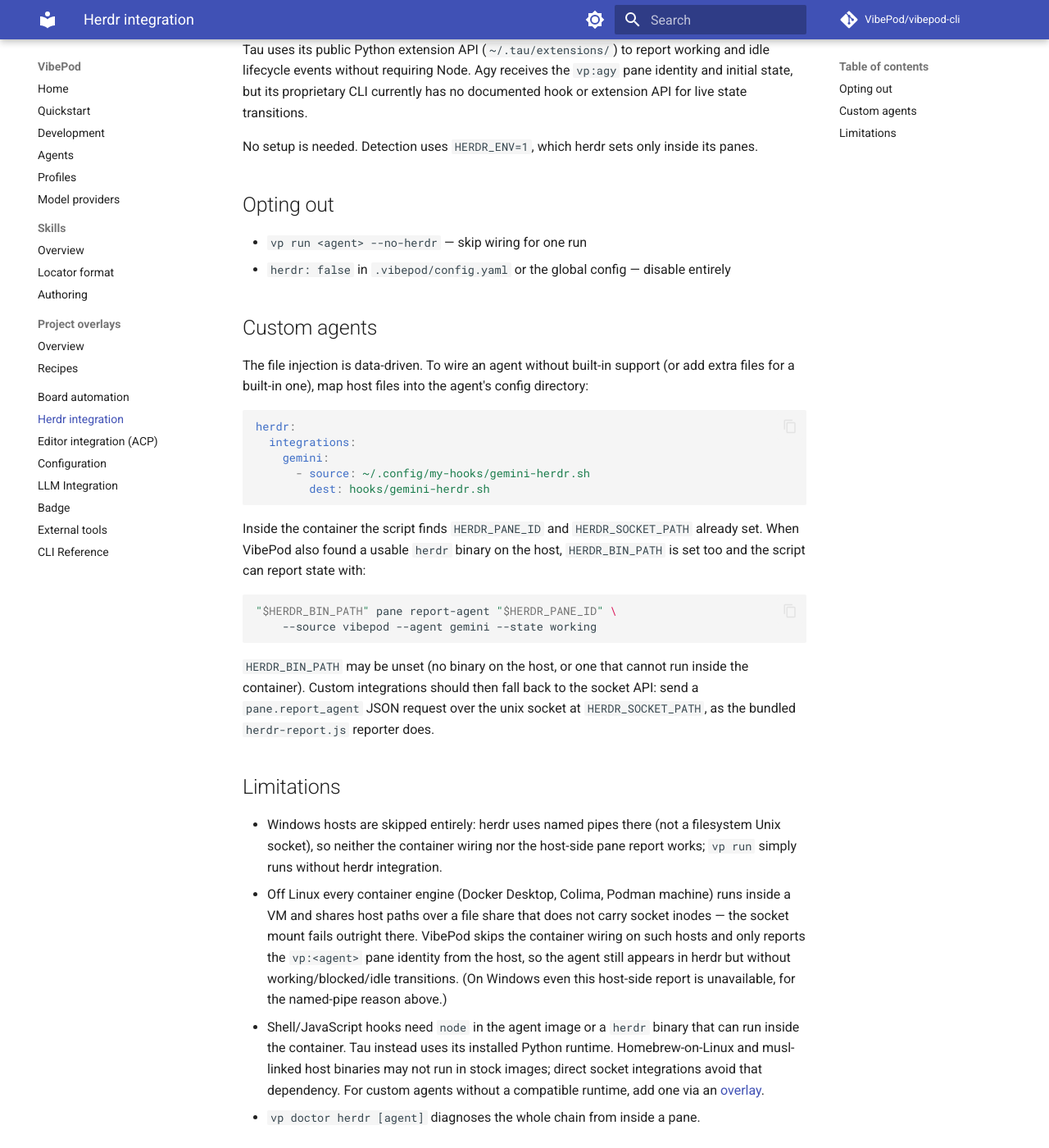
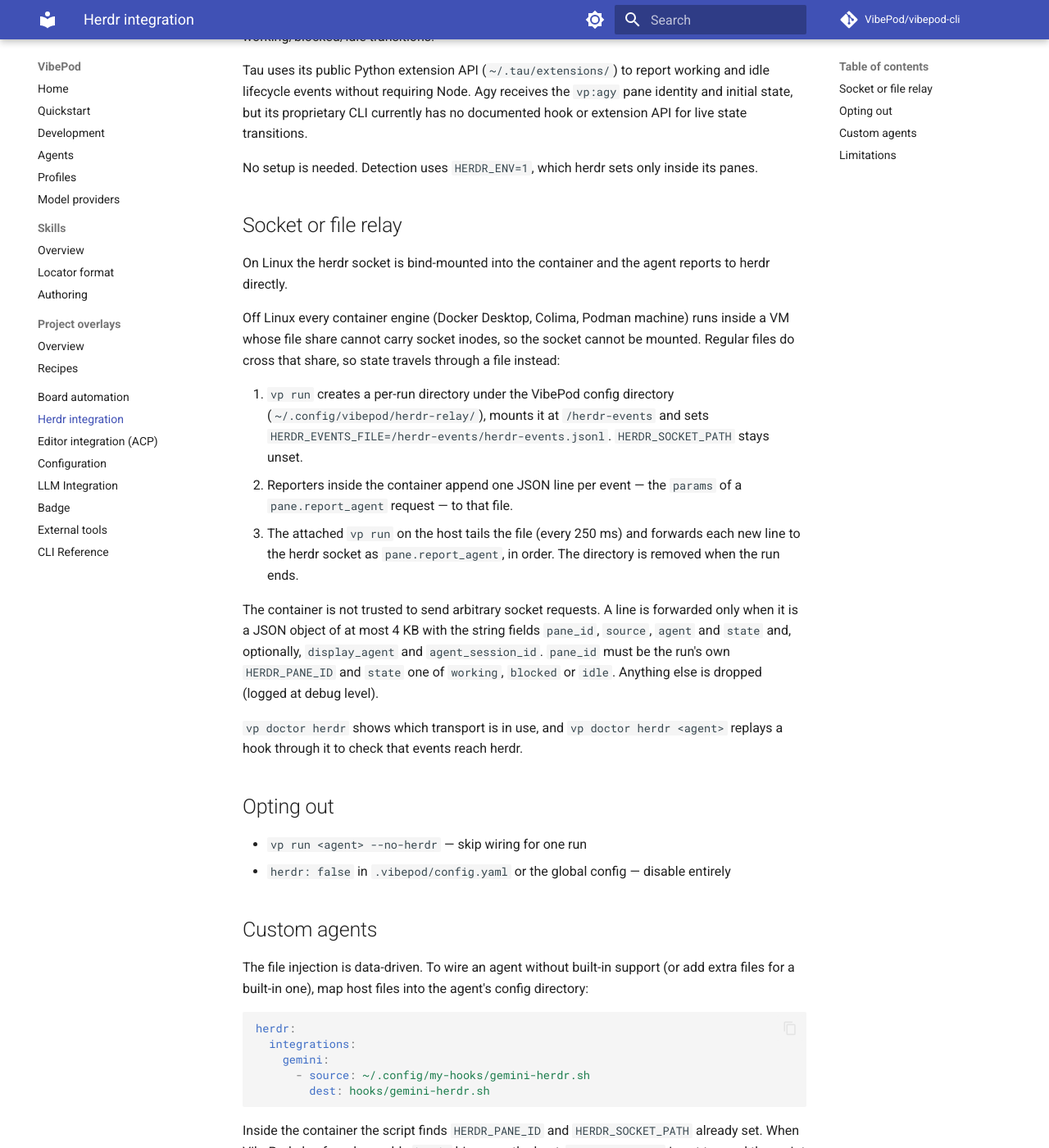
Before and after one commit to VibePod/vibepod-cli, an MkDocs documentation site: the page built from docs/herdr.md, in a window 1280 px wide and 1400 px high, scrolled down 503 px. Shown: the whole window at 82% size. Built offline with MkDocs 1.6.1 and Material for MkDocs 9.7.7, drawn with Linux system fonts in a browser that asks for light colours; comment, search, counter and statistics services are not loaded; some of the changed text lies outside the part shown.

Commit message:
Document the herdr events file relay and its limits

````diff
--- a/docs/herdr.md
+++ b/docs/herdr.md
@@ -6,10 +6,13 @@
 state (working / blocked / idle) and session identity:
 
 - the herdr unix socket (and, when usable, the host `herdr` binary) is
-  mounted into the container
+  mounted into the container — or, where the container engine cannot mount
+  sockets, an events file is relayed instead (see
+  [Socket or file relay](#socket-or-file-relay))
 - `HERDR_*` environment variables are forwarded
 - when the agent exposes lifecycle hooks, a VibePod-managed integration is
-  placed in its config directory and reports events directly to the socket API
+  placed in its config directory and reports events to the socket API (or
+  the events file)
 
 Built-in state reporting ships for **claude**, **codex**, **copilot**,
 **opencode**, **pi**, and **tau**. Every supported agent receives a canonical
@@ -24,6 +27,37 @@
 
 No setup is needed. Detection uses `HERDR_ENV=1`, which herdr sets only
 inside its panes.
+
+## Socket or file relay
+
+On Linux the herdr socket is bind-mounted into the container and the agent
+reports to herdr directly.
+
+Off Linux every container engine (Docker Desktop, Colima, Podman machine)
+runs inside a VM whose file share cannot carry socket inodes, so the socket
+cannot be mounted. Regular files do cross that share, so state travels
+through a file instead:
+
+1. `vp run` creates a per-run directory under the VibePod config directory
+   (`~/.config/vibepod/herdr-relay/`), mounts it at `/herdr-events` and sets
+   `HERDR_EVENTS_FILE=/herdr-events/herdr-events.jsonl`. `HERDR_SOCKET_PATH`
+   stays unset.
+2. Reporters inside the container append one JSON line per event — the
+   `params` of a `pane.report_agent` request — to that file.
+3. The attached `vp run` on the host tails the file (every 250 ms) and
+   forwards each new line to the herdr socket as `pane.report_agent`, in
+   order. The directory is removed when the run ends.
+
+The container is not trusted to send arbitrary socket requests. A line is
+forwarded only when it is a JSON object of at most 4 KB with the string
+fields `pane_id`, `source`, `agent` and `state` and, optionally,
+`display_agent` and `agent_session_id`. `pane_id` must be the run's own
+`HERDR_PANE_ID` and `state` one of `working`, `blocked` or `idle`. Anything
+else is dropped (logged at debug level).
+
+`vp doctor herdr` shows which transport is in use, and
+`vp doctor herdr <agent>` replays a hook through it to check that events
+reach herdr.
 
 ## Opting out
 
@@ -59,18 +93,36 @@
 API: send a `pane.report_agent` JSON request over the unix socket at
 `HERDR_SOCKET_PATH`, as the bundled `herdr-report.js` reporter does.
 
+When the socket cannot be mounted (see
+[Socket or file relay](#socket-or-file-relay)), neither `HERDR_SOCKET_PATH`
+nor `HERDR_BIN_PATH` is set, but `HERDR_EVENTS_FILE` is. Append one
+`pane.report_agent` params object per line, in a single write of under 4 KB
+so concurrent hooks don't interleave:
+
+```sh
+if [ -n "${HERDR_SOCKET_PATH:-}" ]; then
+    : # report over the socket or the herdr binary, as above
+elif [ -n "${HERDR_EVENTS_FILE:-}" ]; then
+    printf '{"pane_id":"%s","source":"vibepod","agent":"gemini","state":"working"}\n' \
+        "$HERDR_PANE_ID" >> "$HERDR_EVENTS_FILE"
+fi
+```
+
 ## Limitations
 
 - Windows hosts are skipped entirely: herdr uses named pipes there (not a
   filesystem Unix socket), so neither the container wiring nor the host-side
   pane report works; `vp run` simply runs without herdr integration.
-- Off Linux every container engine (Docker Desktop, Colima, Podman machine)
-  runs inside a VM and shares host paths over a file share that does not
-  carry socket inodes — the socket mount fails outright there. VibePod skips
-  the container wiring on such hosts and only reports the `vp:<agent>` pane
-  identity from the host, so the agent still appears in herdr but without
-  working/blocked/idle transitions. (On Windows even this host-side report is
-  unavailable, for the named-pipe reason above.)
+- Off Linux, live state needs the attached `vp run` in the herdr pane: it is
+  the process that relays the events file. Detached runs (`vp run --detach`,
+  `vp task`) get no events file and only report the `vp:<agent>` pane
+  identity from the host, so the agent appears in herdr without
+  working/blocked/idle transitions.
+- The file relay carries `pane.report_agent` state only. Claude's
+  `pane.report_agent_session` (the transcript path, meaningless on the host)
+  is not relayed.
+- On Linux the socket is still mounted: it keeps reports immediate, where the
+  relay adds up to a quarter second of latency.
 - Shell/JavaScript hooks need `node` in the agent image or a `herdr` binary
   that can run inside the container. Tau instead uses its installed Python
   runtime. Homebrew-on-Linux and musl-linked host binaries may not run in stock
````
